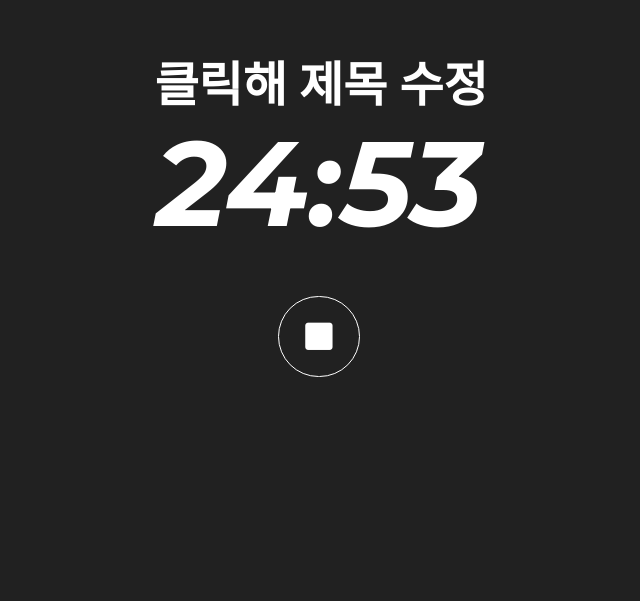
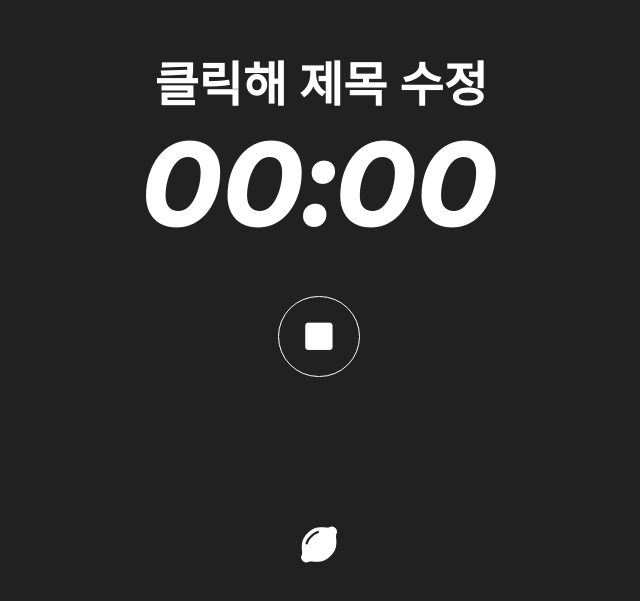
Before and after one commit to HyungJu/Pomodimer, a Vue app: page / in a window 1280 px wide. Shown: the part 185-786 px from the top of the page, without its empty margins (321-961 px from the left). Built offline with nearby package versions, Linux system fonts and the light colour scheme.

Commit message:
Moved TODOS Section to GH issue

```diff
--- a/src/App.vue
+++ b/src/App.vue
@@ -12,7 +12,8 @@
       <button v-on:click="change()">내용 변경</button>
       -->
       <div id="stopBox">
-        <i id="stop" v-on:click="stop()" class="fas fa-stop"></i>
+        <i id="stop" v-on:click="stop()" v-show="!timerStop" class="fas fa-stop"></i>
+        <i id="start" v-on:click="start()"  v-show="timerStop" class="fas fa-play"></i>
       </div>
 
     </div>
@@ -34,7 +35,9 @@ import Vue from 'vue'
 Vue.use(Vuex)
 export const store = new Vuex.Store({
   state: {
-    timerEnded: false
+    timerEnded: false,
+    timerDuration: 1,
+    notFullTimer: false
   },
   mutations: {
     endTimer (state) {
@@ -42,6 +45,9 @@ export const store = new Vuex.Store({
     },
     startTimer (state) {
       state.timerEnded = false
+    },
+    setTimerDuration (time, state) {
+      state.timerDuration = time
     }
   }
 })
@@ -52,7 +58,7 @@ export default {
     return {
       msg: '안농',
       notification: '',
-      lemons: [],
+      lemons: localStorage.lemon,
       titleInputMode: false,
       timerStop: false,
       vuexStore: store
@@ -69,7 +75,10 @@ export default {
       setTimeout(() => {
         this.notification = ''
       }, 3000)
-      this.lemons.push('gg')
+      if (!this.$store.state.notFullTimer) {
+        this.lemons.push('gg')
+        this.$store.state.notFullTimer = false
+      }
     }
   },
   methods: {
@@ -92,10 +101,21 @@ export default {
         this.notification = ''
       }, 3000)
       this.timerStop = true
+      this.$store.state.timerDuration = 0
+      this.$store.state.notFullTimer = true
+    },
+    start: function () {
+      this.notification = 'Timer has been started'
+      setTimeout(() => {
+        this.notification = ''
+      }, 3000)
+      this.timerStop = false
+      this.$store.state.timerDuration = 25 * 60
     }
 
   },
   mounted: function () {
+    this.lemons = []
     this.$on('timerEnd', (title) => {
       console.log(title)
       this.lemons.push(title)
@@ -137,6 +157,13 @@ export default {
 
     color: white;
          }
+  #start{
+
+    font-size: 1.3rem;
+
+    color: white;
+    padding-left:0.2rem;
+  }
 ul{
   position: absolute;
   list-style-type: none;
--- a/src/components/Timer.vue
+++ b/src/components/Timer.vue
@@ -20,14 +20,13 @@ export default {
     return {
       time: '',
       title: '클릭해 제목 수정',
-      timerDuration: 1500,
       titleInputMode: 'false'
     }
   },
   computed: {
     displayTimer: function () {
-      let minute = parseInt(this.timerDuration / 60)
-      let second = parseInt(this.timerDuration - minute * 60)
+      let minute = parseInt(this.$store.state.timerDuration / 60)
+      let second = parseInt(this.$store.state.timerDuration - minute * 60)
 
       if (minute < 10) {
         minute = '0' + minute
@@ -37,7 +36,7 @@ export default {
         second = '00'
       }
 
-      if (!this.timerDuration) {
+      if (!this.$store.state.timerDuration) {
         this.$store.commit('endTimer')
         this.stopTimer()
       }
@@ -63,7 +62,7 @@ export default {
     audio.play().catch(() => {
     }).then(() => {
       timerInterval = setInterval(() => {
-        this.timerDuration--
+        this.$store.state.timerDuration--
       }, 1000)
     })
   },
@@ -71,6 +70,10 @@ export default {
     timerStop: function () {
       if (this.timerStop) {
         this.stopTimer()
+      } else {
+        timerInterval = setInterval(() => {
+          this.$store.state.timerDuration--
+        }, 1000)
       }
     }
   }
```
Also changed, not shown: 1 other file (tests, documents, lock files or other folders).
